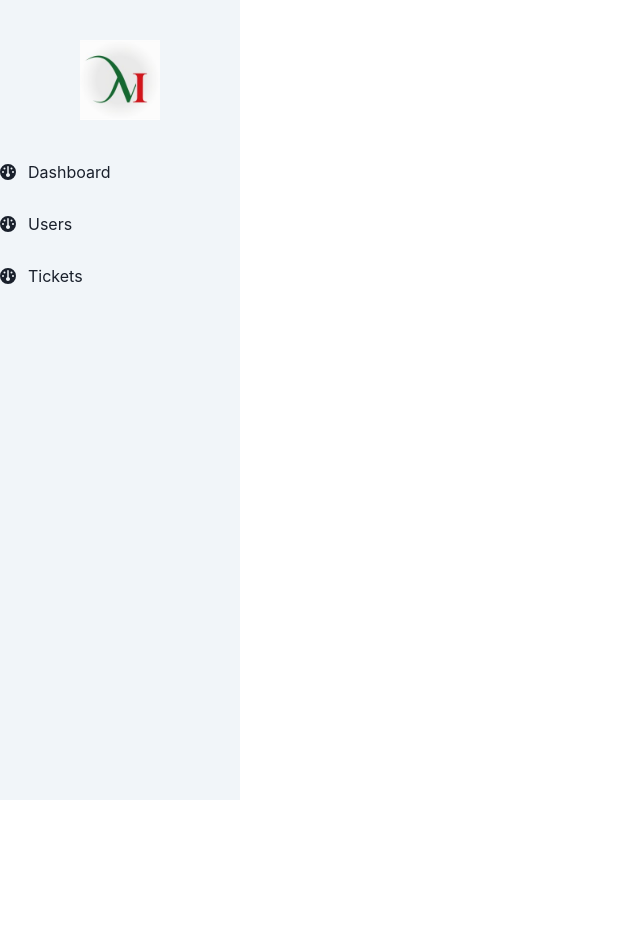
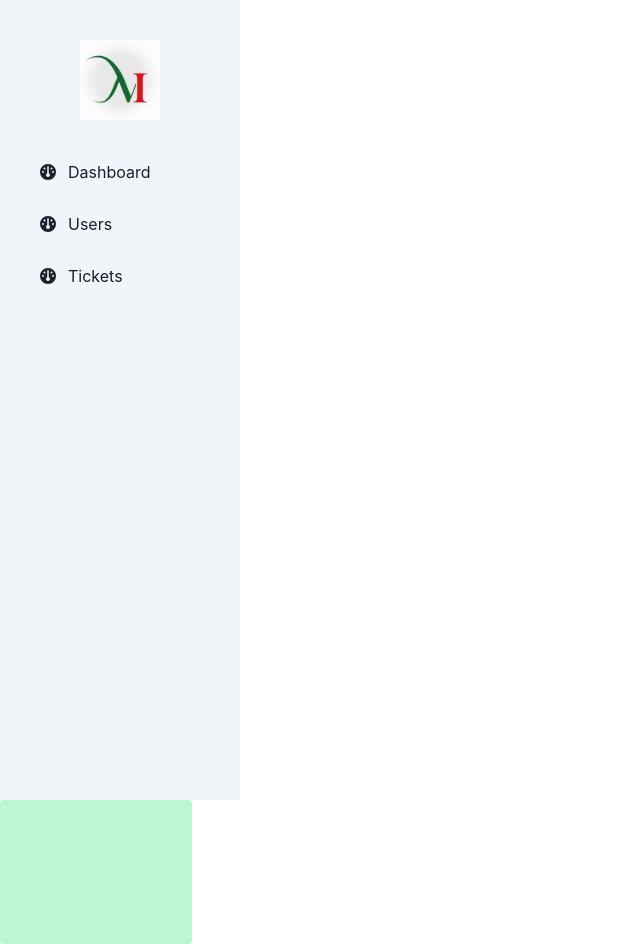
Before and after one commit to AnasOudadsse/ticketing-app, a React (Create React App) app in the folder front-end/: page /statistiques in a window 1280 px wide. Shown: the whole page, without its empty margins (0-640 px from the left). Before the commit the page ends 800 px from the top, so only its background shows below. Built offline with nearby package versions, Linux system fonts and the light colour scheme.

Commit message:
add statistiques component

```diff
--- a/front-end/package.json
+++ b/front-end/package.json
@@ -3,6 +3,7 @@
   "version": "0.1.0",
   "private": true,
   "dependencies": {
+    "@chakra-ui/icons": "^2.2.4",
     "@chakra-ui/react": "^2.10.1",
     "@emotion/react": "^11.13.3",
     "@emotion/styled": "^11.13.0",
--- a/front-end/src/App.js
+++ b/front-end/src/App.js
@@ -4,6 +4,7 @@ import { ChakraProvider } from '@chakra-ui/react'
 import { BrowserRouter, Route, Routes } from "react-router-dom";
 import { NewTicket } from "./component/add-ticket/add-ticket";
 import TicketList from "./component/tickets-list/tickets-list";
+import Statistiques from "./component/statistiques/statistiques";
 
 
 function App() {
@@ -14,6 +15,7 @@ function App() {
           <Routes>
               <Route element={<NewTicket/>} path="newticket" />
               <Route element={<TicketList/>} path="ticketlist" />
+              <Route element={<Statistiques />} path="statistiques" />
           </Routes>
         </BrowserRouter>
     </ChakraProvider>
--- a/front-end/src/component/side-bar/side-bar.jsx
+++ b/front-end/src/component/side-bar/side-bar.jsx
@@ -8,7 +8,7 @@ const SideBar = () => {
             <div className={"flex justify-center w-full h-40 grid grid-cols content-center"}>
                 <img src="/assets/images/logo.jpg"  className={"w-20 h-20 "} />
             </div>
-            <div className='flex justify-center'>
+            <div className='flex justify-center pl-10'>
                 <ul className='w-full'>
                     <LinkSideBar title={"Dashboard"} />
                     <LinkSideBar title={"Users"} />
--- a/front-end/src/component/statistiques/statistiques.jsx
+++ b/front-end/src/component/statistiques/statistiques.jsx
@@ -1,7 +1,11 @@
 import { Fragment } from "react";
 
-const statistiques = () => {
+const Statistiques = () => {
     return (
-        <Fragment></Fragment>
+        <div className="bg-green-200 rounded w-48 h-36">
+
+        </div>
     );
 }
+
+export default Statistiques;
```
Also changed, not shown: 1 other file (tests, documents, lock files or other folders).
